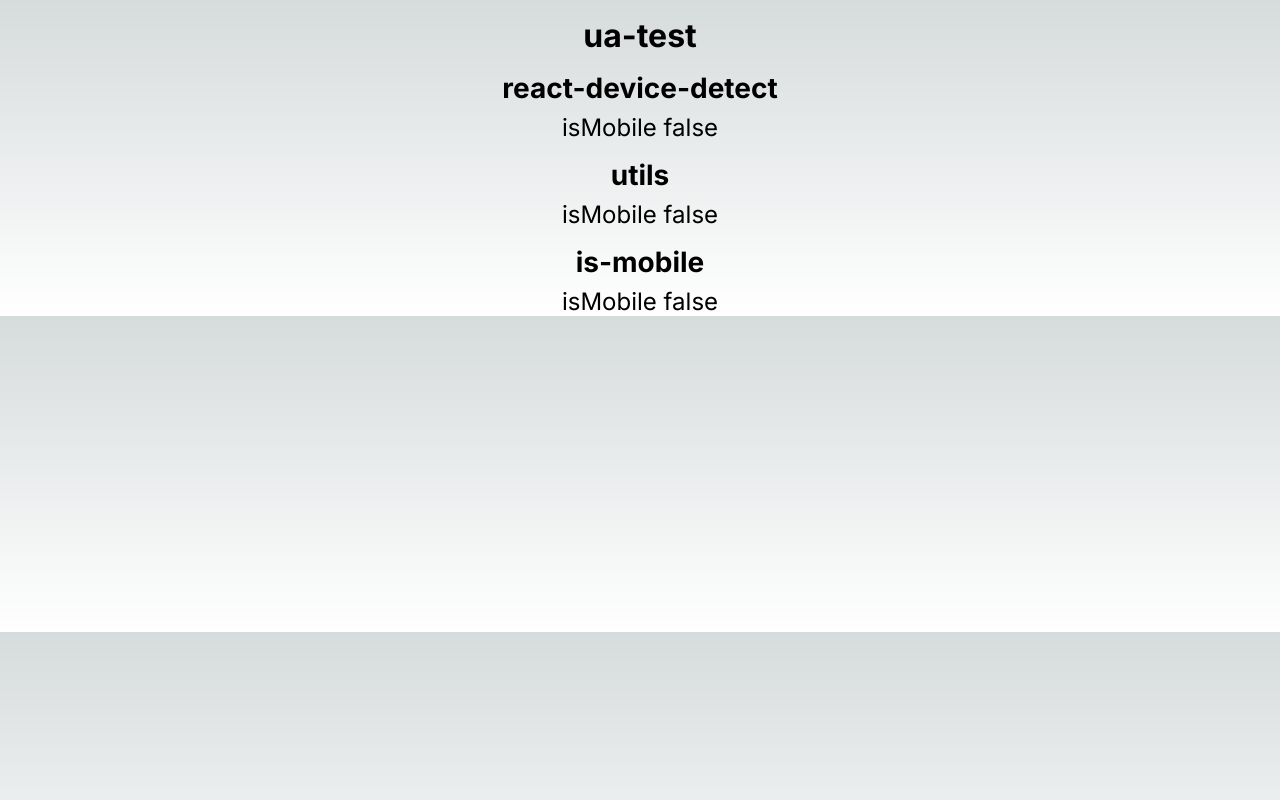
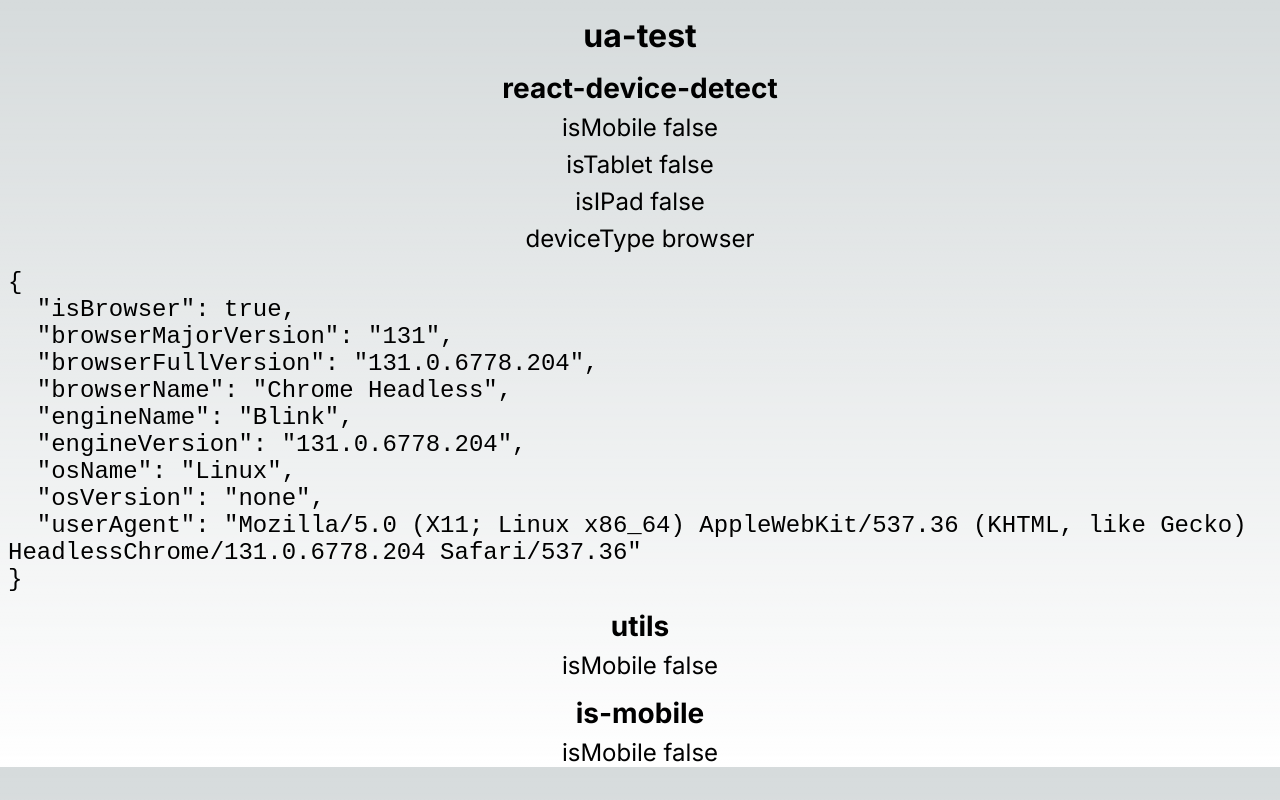
Before and after one commit to sasa9477/ua-test, a Next.js app: page / in a window 1280 px wide. Built offline with nearby package versions, Linux system fonts and the light colour scheme.

Commit message:
add some devices

```diff
--- a/src/app/page.tsx
+++ b/src/app/page.tsx
@@ -3,7 +3,13 @@
 import styles from "./page.module.css";
 import { isMobile as isMobileCheck } from "@/utils/isMobile";
 import { isMobile as isMobileModule, isMobileResult } from "is-mobile";
-import { isMobile as isMobileReactDeviceDetect } from "react-device-detect";
+import {
+  isMobile as isMobileReactDeviceDetect,
+  isIPad13,
+  isTablet,
+  deviceDetect,
+  deviceType,
+} from "react-device-detect";
 import { useEffect, useState } from "react";
 
 export default function Home() {
@@ -33,6 +39,10 @@
       <h1 className={styles.title}>ua-test</h1>
       <h2 className={styles.sub_title}>react-device-detect</h2>
       <p className={styles.is_mobile}>isMobile {isMobileReact ? "true" : "false"}</p>
+      <p className={styles.is_mobile}>isTablet {isTablet ? "true" : "false"}</p>
+      <p className={styles.is_mobile}>isIPad {isIPad13 ? "true" : "false"}</p>
+      <p className={styles.is_mobile}>deviceType {deviceType}</p>
+      <pre className={styles.detail}>{JSON.stringify(deviceDetect(undefined), null, 2)}</pre>
 
       <h2 className={styles.sub_title}>utils</h2>
       <p className={styles.is_mobile}>isMobile {isMobile ? "true" : "false"}</p>
```
